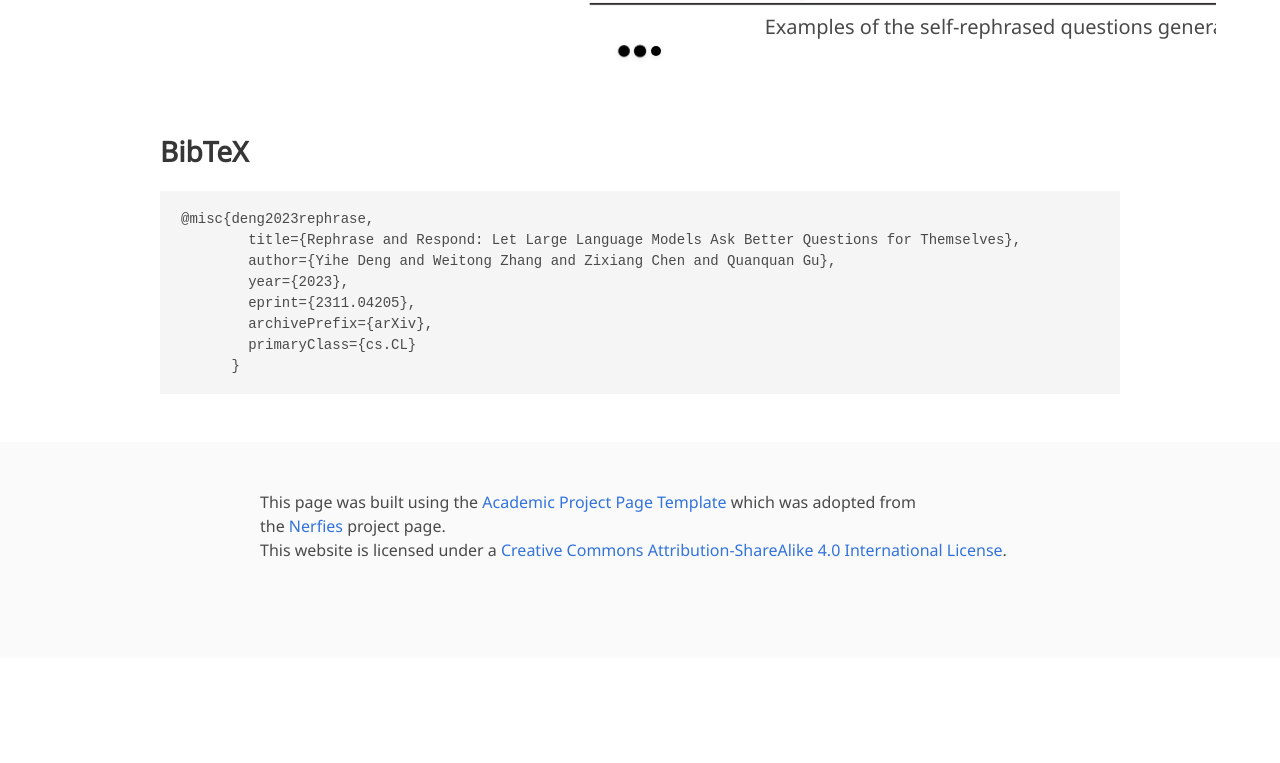
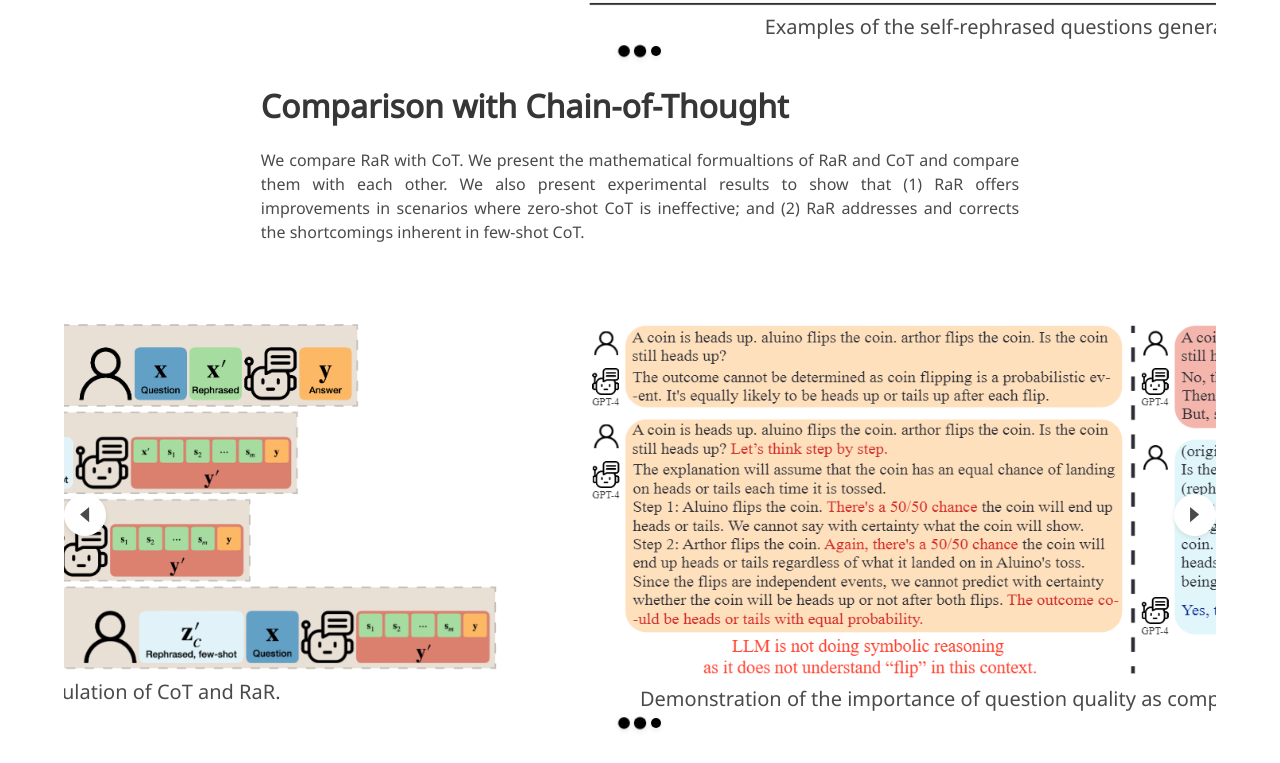
Before and after one commit to uclaml/Rephrase-and-Respond, a plain HTML site: page index.html in a window 1280 px wide. Shown: the part 4997-5760 px from the top of the page. Before the commit the page ends 5655 px from the top, so only its background shows below. Drawn offline with nearby package versions, Linux system fonts and the light colour scheme; some icons are missing; a web font is replaced by a local one.

Commit message:
Update webpage content

```diff
--- a/index.html
+++ b/index.html
@@ -303,7 +303,7 @@
         <!-- Your image here -->
         <img src="images/models.png" alt="MY ALT TEXT"/>
         <h2 class="subtitle has-text-centered">
-          Accuracy (%) of GPT-4-0613, GPT-3.5-turbo-0613 and Vicuna-13b when testing on original and self-rephrased questions using Two-step RaR
+          Accuracy (%) of GPT-4-0613, GPT-3.5-turbo-0613 and Vicuna-13b when testing on original and self-rephrased questions using Two-step RaR.
         </h2>
       </div>
       <div class="item">
@@ -318,6 +318,55 @@
         <img src="images/models_table.png" alt="MY ALT TEXT"/>
         <h2 class="subtitle has-text-centered">
           Comparison of GPT-4's rephrased questions with Vicuna's self-rephrased questions.
+        </h2>
+      </div>
+    </div>
+  </div>
+</div>
+</div>
+</section>
+<!-- End image carousel -->
+
+<!-- Results. -->
+<div class="columns is-centered">
+  <div class="column is-three-fifths">
+    <h2 class="title is-3">Comparison with Chain-of-Thought</h2>
+      <div class="content has-text-justified">
+        <p>
+          We compare RaR with CoT.
+          We present the mathematical formualtions of RaR and CoT and compare them with each other.
+          We also present experimental results to show that (1) RaR offers improvements in scenarios where
+          zero-shot CoT is ineffective; and (2) RaR addresses and corrects the shortcomings inherent in few-shot CoT.
+        </p>
+    </div>
+  </div>
+</div>
+<!--/ Results. -->
+<!-- Image carousel -->
+<section class="hero is-small">
+  <div class="hero-body">
+    <div class="container">
+      <div id="results-carousel" class="carousel results-carousel">
+       <div class="item">
+        <!-- Your image here -->
+        <img src="images/math.png" alt="MY ALT TEXT"/>
+        <h2 class="subtitle has-text-centered">
+          Demonstration of our mathematical formulation of CoT and RaR.
+        </h2>
+      </div>
+      <div class="item">
+        <!-- Your image here -->
+        <img src="images/question_quality.png" alt="MY ALT TEXT"/>
+        <h2 class="subtitle has-text-centered">
+          Demonstration of the importance of question quality as compared to reasoning in the coin flip question.
+        </h2>
+      </div>
+      <div class="item">
+        <!-- Your image here -->
+        <img src="images/models_table.png" alt="MY ALT TEXT"/>
+        <h2 class="subtitle has-text-centered">
+          A badly crafted QA example, as shown in red, result in the LLM following the provided logic but reaching an arbitrary answer.
+          Meanwhile, our prompt can successfully correct the pitfalls in the few-shot examples and improve the robustness and efficacy of few-shot CoT.
         </h2>
       </div>
     </div>
```
Also changed, not shown: images/few_shot.png (added), images/math.png (added), images/question_quality.png (added).
